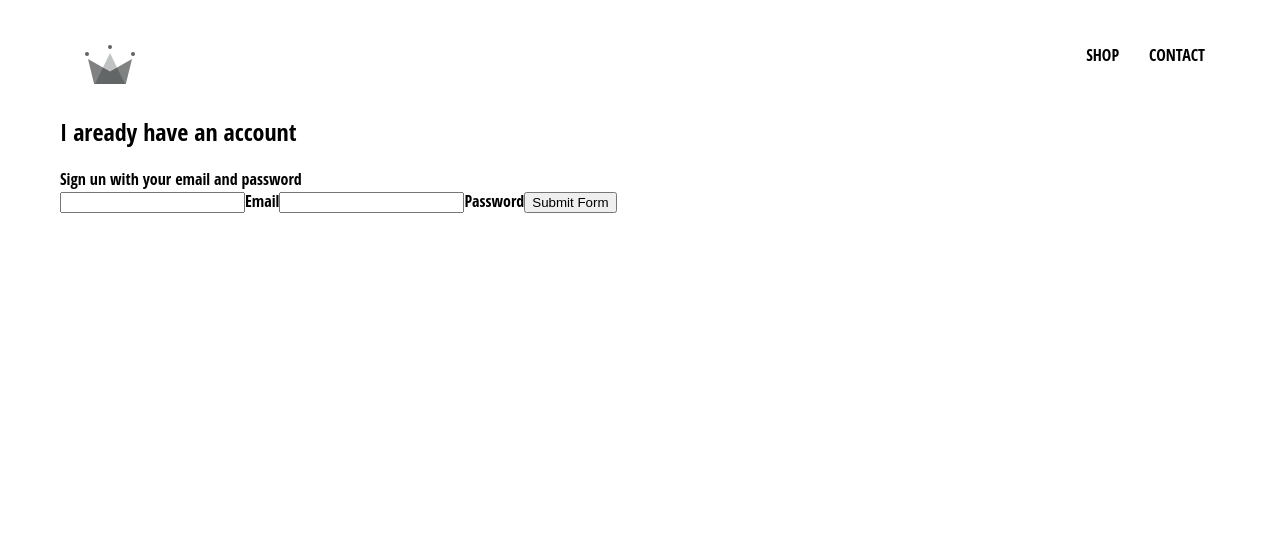
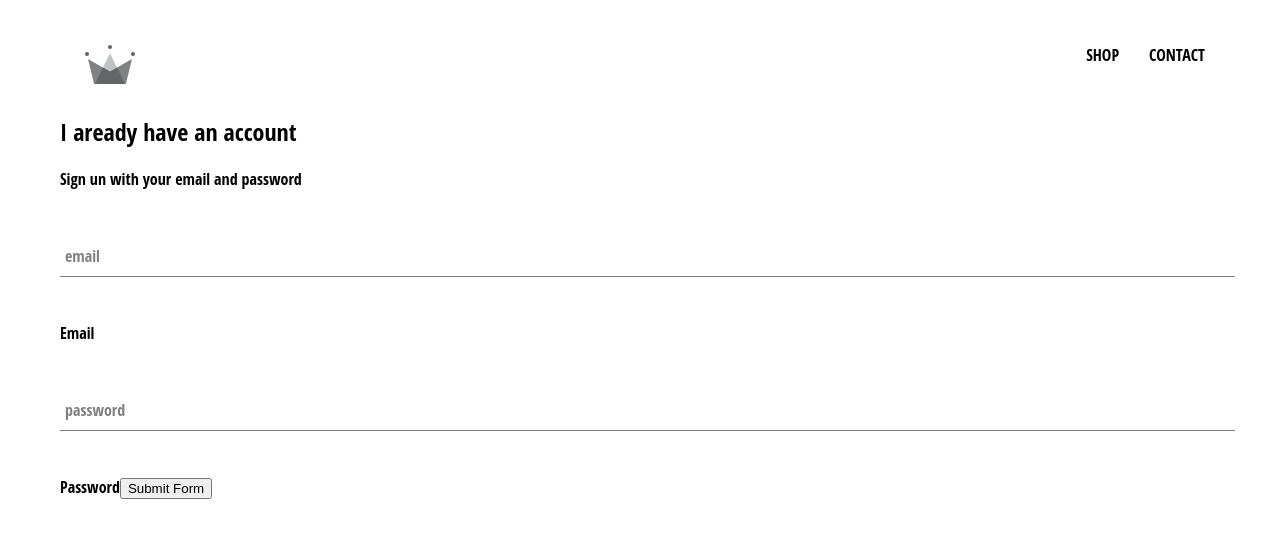
Before and after one commit to sargey18/react-ecomm, a React (Create React App) app in the folder crwn-clothing/: page /signin in a window 1280 px wide. Shown: the top 538 px of the page. Built offline with nearby package versions, Linux system fonts and the light colour scheme.

Commit message:
form input

```diff
--- /dev/null
+++ b/crwn-clothing/src/components/form-input/form-input.component.jsx
@@ -0,0 +1,18 @@
+import React from "react";
+
+import './form-input.styles.scss';
+
+const FormInput = ({handleChange, label, ...otherProps}) => (
+  <div className="group">
+      <input className="form-input" onChange={handleChange} {...otherProps}/>
+      {
+          label ?
+          (<label className={`${otherProps.value.length ? 'shrink' : ''} form-input-label`}>
+              {label}
+          </label>)
+          : null
+      }
+  </div>
+);
+
+export default FormInput;
--- /dev/null
+++ b/crwn-clothing/src/components/form-input/form-input.styles.scss
@@ -0,0 +1,54 @@
+$sub-color: grey;
+$main-color: black;
+
+@mixin shrinkLabel {
+  top: -14px;
+  font-size: 12px;
+  color: $main-color;
+}
+
+.group {
+  position: relative;
+  margin: 45px 0;
+
+  .form-input {
+    background: none;
+    background-color: white;
+    color: $sub-color;
+    font-size: 18px;
+    padding: 10px 10px 10px 5px;
+    display: block;
+    width: 100%;
+    border: none;
+    border-radius: 0;
+    border-bottom: 1px solid $sub-color;
+    margin: 25px 0;
+
+    &:focus {
+      outline: none;
+    }
+
+    &:focus ~ .form-input-label {
+      @include shrinkLabel();
+    }
+  }
+
+  input[type='password'] {
+    letter-spacing: 0.3em;
+  }
+
+  .form-input-label {
+    color: $sub-color;
+    font-size: 16px;
+    font-weight: normal;
+    position: absolute;
+    pointer-events: none;
+    left: 5px;
+    top: 10px;
+    transition: 300ms ease all;
+
+    &.shrink {
+      @include shrinkLabel();
+    }
+  }
+}
--- a/crwn-clothing/src/components/sign-in/sign-in.component.jsx
+++ b/crwn-clothing/src/components/sign-in/sign-in.component.jsx
@@ -1,5 +1,5 @@
 import React from "react";
-
+import FormInput from "../form-input/form-input.component";
 import './sign-in.styles.scss';
 
 class SignIn extends React.Component{
@@ -31,9 +31,9 @@
                 <span>Sign un with your email and password</span>
 
                 <form onSubmit={this.handleSubmit}>
-                    <input name="email" type="email" value={this.state.email} onChange={this.handleChange} required/>
+                    <FormInput name="email" type="email" value={this.state.email} label='email' handleChange={this.handleChange} required/>
                     <label>Email</label>
-                    <input name="password" type="password" value={this.state.password} onChange={this.handleChange} required/>
+                    <FormInput name="password" type="password" value={this.state.password} label='password' handleChange={this.handleChange} required/>
                     <label>Password</label>
 
                     <input type='submit' value="Submit Form"/>
```
